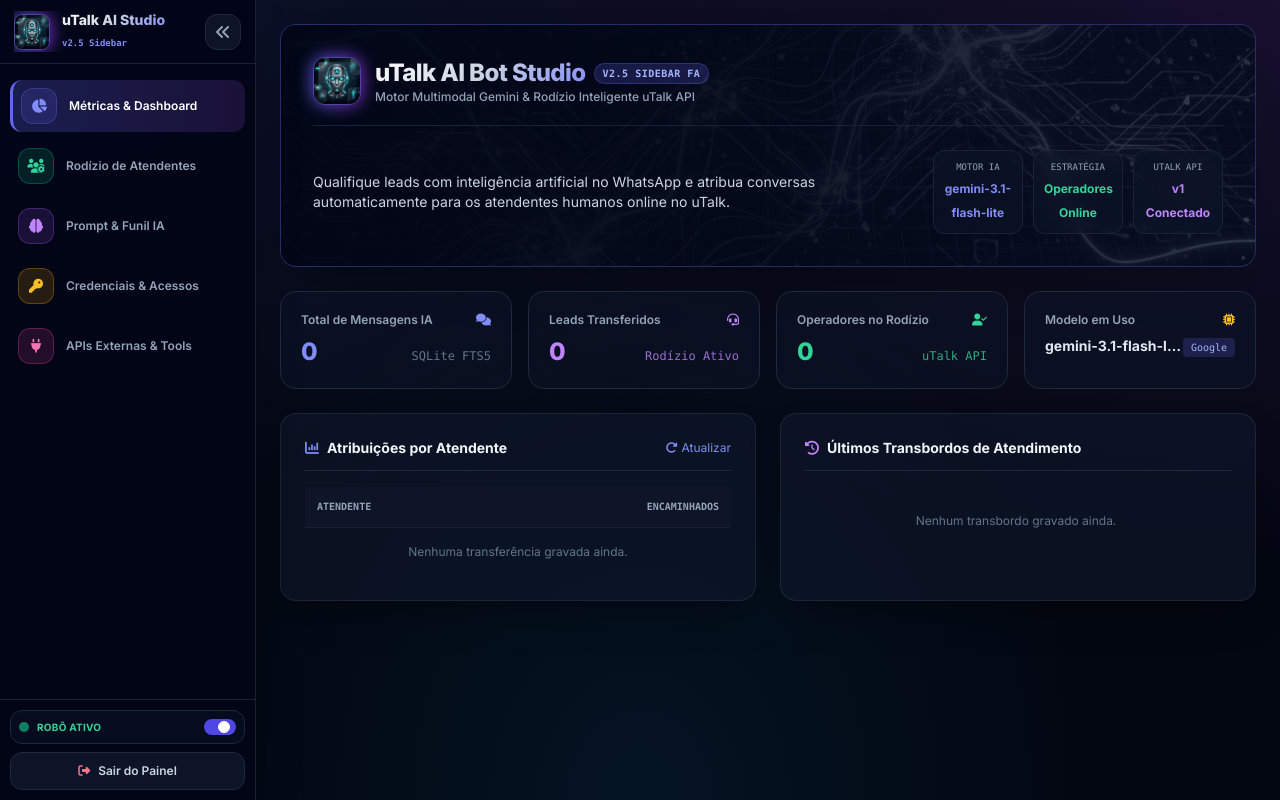
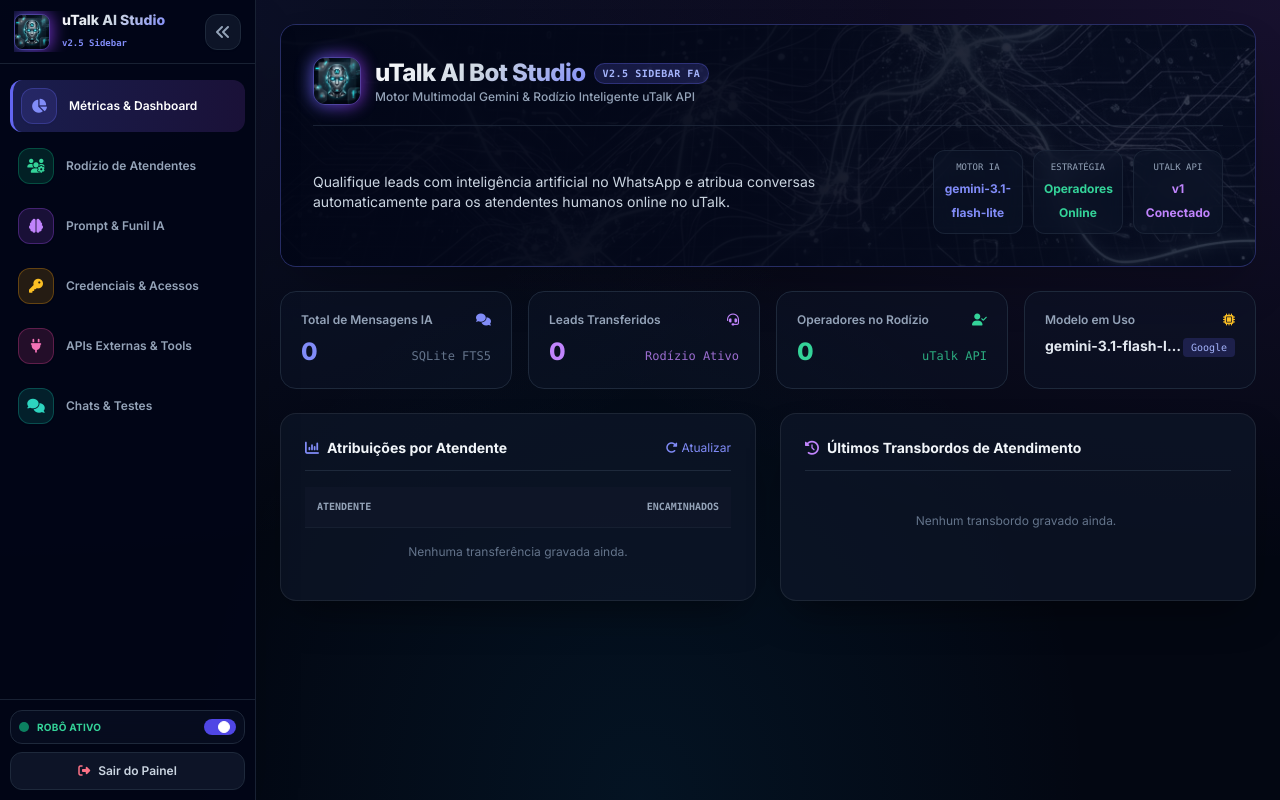
Before and after one commit to SrClauss/utalk-ai-bot-studio, a Python web app: template templates/dashboard.html in a window 1280 px wide. Run offline with Jinja, Linux system fonts and the light colour scheme; the template is opened without the code that fills it, so the values that code supplies are empty; some libraries are stand-ins or nearby versions.

Commit message:
feat: adiciona modulo de gestao de historico de chats no painel

```diff
--- a/templates/dashboard.html
+++ b/templates/dashboard.html
@@ -187,6 +187,16 @@
                     <i class="fa-solid fa-plug text-pink-400 text-sm"></i>
                 </div>
                 <span x-show="!sidebarCollapsed" x-transition class="truncate">APIs Externas & Tools</span>
+            </button>
+
+            <button @click="switchTab('chats')"
+                    :class="{ 'active': activeTab === 'chats', 'justify-center px-0': sidebarCollapsed, 'justify-start px-2': !sidebarCollapsed }"
+                    class="sidebar-item w-full flex items-center gap-3 py-2 rounded-xl text-xs font-semibold text-slate-400 hover:text-white hover:bg-slate-900/60 group"
+                    :title="sidebarCollapsed ? 'Chats & Testes' : ''">
+                <div class="w-9 h-9 rounded-xl bg-teal-500/15 border border-teal-500/30 flex items-center justify-center shrink-0 group-hover:scale-105 transition-transform shadow-sm">
+                    <i class="fa-solid fa-comments text-teal-400 text-sm"></i>
+                </div>
+                <span x-show="!sidebarCollapsed" x-transition class="truncate">Chats & Testes</span>
             </button>
         </nav>
 
@@ -643,6 +653,49 @@
             </div>
         </div>
 
+        <div x-show="activeTab === 'chats'" class="space-y-6">
+            <div class="glass-panel p-6 rounded-2xl space-y-6">
+                <div class="flex flex-col sm:flex-row justify-between items-start sm:items-center gap-4 border-b border-slate-800 pb-4">
+                    <div class="flex items-center gap-3">
+                        <div class="w-9 h-9 rounded-xl bg-gradient-to-tr from-teal-500 to-emerald-400 flex items-center justify-center font-bold text-base text-white shadow-md">
+                            <i class="fa-solid fa-comments"></i>
+                        </div>
+                        <div>
+                            <h2 class="text-lg font-extrabold text-slate-100">
+                                Histórico de Chats & Testes
+                            </h2>
+                            <p class="text-xs text-slate-400">Visualize todas as conversas gravadas. Apague o histórico para limpar o contexto da IA nos testes.</p>
+                        </div>
+                    </div>
+                    <button @click="fetchChats()" class="px-4 py-2 bg-slate-900 hover:bg-slate-800 text-slate-300 text-xs font-semibold rounded-xl border border-slate-800 flex items-center gap-2">
+                        <i class="fa-solid fa-rotate-right"></i>
+                        <span>Atualizar</span>
+                    </button>
+                </div>
+
+                <div class="grid grid-cols-1 md:grid-cols-2 lg:grid-cols-3 gap-4">
+                    <template x-for="chat in chatsList" :key="chat.chat_id">
+                        <div class="glass-card p-4 rounded-xl space-y-3 border border-slate-800 flex flex-col justify-between">
+                            <div>
+                                <div class="flex items-center justify-between border-b border-slate-800 pb-2 mb-2">
+                                    <span class="text-xs font-mono font-bold text-slate-200 truncate" x-text="chat.chat_id" :title="chat.chat_id"></span>
+                                    <span class="text-[10px] bg-slate-900 px-2 py-0.5 rounded text-slate-400" x-text="chat.msg_count + ' msgs'"></span>
+                                </div>
+                                <div class="text-[10px] text-slate-500">Última inter.: <span x-text="new Date(chat.last_msg).toLocaleString()"></span></div>
+                            </div>
+                            <button @click="deleteChat(chat.chat_id)" class="mt-2 w-full px-3 py-1.5 bg-rose-950/40 hover:bg-rose-900/60 text-rose-400 hover:text-rose-300 text-[11px] font-semibold rounded-lg border border-rose-900/30 transition-colors flex justify-center items-center gap-1.5">
+                                <i class="fa-solid fa-trash-can"></i>
+                                <span>Apagar Histórico</span>
+                            </button>
+                        </div>
+                    </template>
+                    <div x-show="chatsList.length === 0" class="col-span-full p-6 text-center text-xs text-slate-500">
+                        Nenhum chat registrado.
+                    </div>
+                </div>
+            </div>
+        </div>
+
     </main>
 
     <!-- Modal de API Externa (Alpine.js Modal) -->
@@ -731,6 +784,7 @@
                 alert: { show: false, msg: '', type: 'success' },
                 apiModalOpen: false,
                 editingApi: { id: '', name: '', base_url: '', headers: [], documentation: '', enabled: true },
+                chatsList: [],
 
                 init() {
                     this.loadConfig();
@@ -740,6 +794,35 @@
                     this.activeTab = tabId;
                     if (tabId === 'metrics') this.loadStats();
                     if (tabId === 'rotation' && this.operators.length === 0) this.fetchOperators();
+                    if (tabId === 'chats') this.fetchChats();
+                },
+
+                async fetchChats() {
+                    try {
+                        const res = await fetch('/api/chats');
+                        if (res.ok) {
+                            this.chatsList = await res.json();
+                        } else {
+                            this.showAlert('Erro ao buscar lista de chats.', 'error');
+                        }
+                    } catch (err) {
+                        this.showAlert('Falha ao comunicar com o servidor.', 'error');
+                    }
+                },
+
+                async deleteChat(chatId) {
+                    if (!confirm(`Tem certeza que deseja apagar o histórico do chat ${chatId}? Isso não pode ser desfeito.`)) return;
+                    try {
+                        const res = await fetch(`/api/chats/${chatId}`, { method: 'DELETE' });
+                        if (res.ok) {
+                            this.showAlert('Histórico apagado com sucesso!');
+                            this.fetchChats();
+                        } else {
+                            this.showAlert('Erro ao apagar chat.', 'error');
+                        }
+                    } catch (err) {
+                        this.showAlert('Falha ao comunicar com o servidor.', 'error');
+                    }
                 },
 
                 showAlert(msg, type = 'success') {
@@ -901,6 +984,10 @@
             <i class="fa-solid fa-plug text-base"></i>
             <span>APIs</span>
         </button>
+        <button @click="switchTab('chats')" :class="{ 'text-teal-400 font-bold': activeTab === 'chats', 'text-slate-400': activeTab !== 'chats' }" class="flex flex-col items-center gap-1 px-3 py-1 rounded-xl transition-all">
+            <i class="fa-solid fa-comments text-base"></i>
+            <span>Testes</span>
+        </button>
     </nav>
     </div>
 </body>
```
Also changed, not shown: 2 other files.
